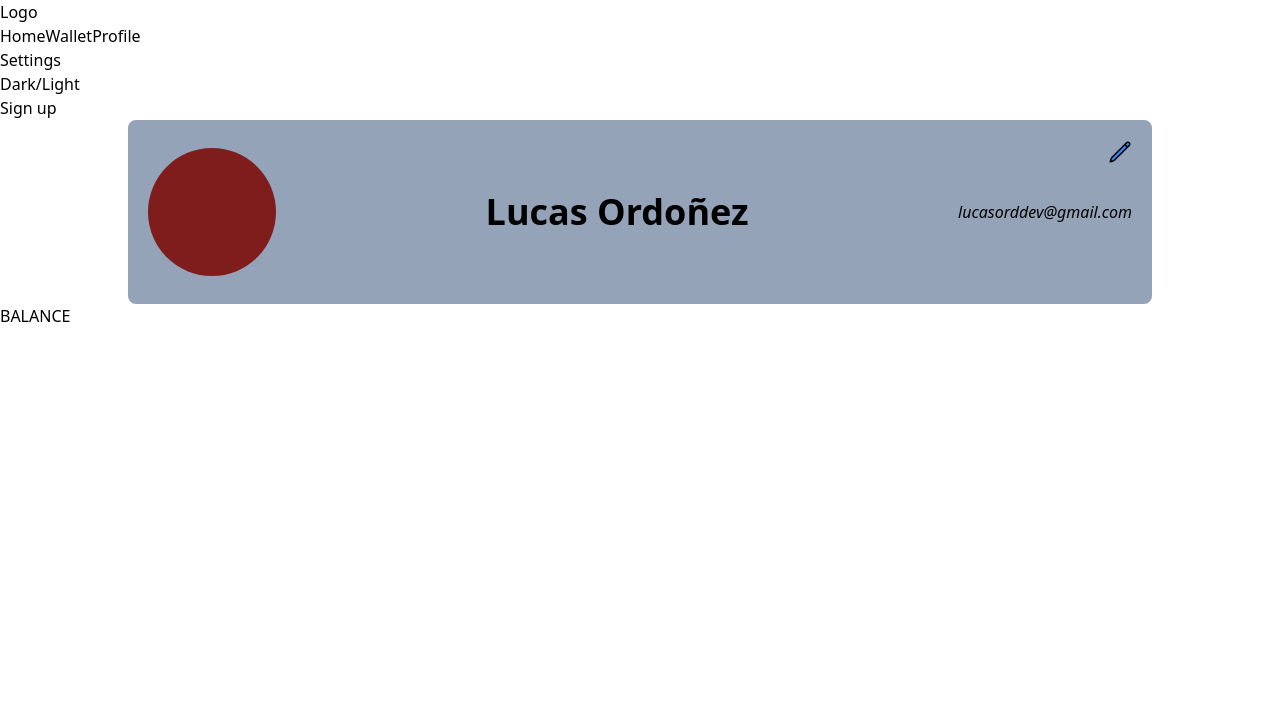
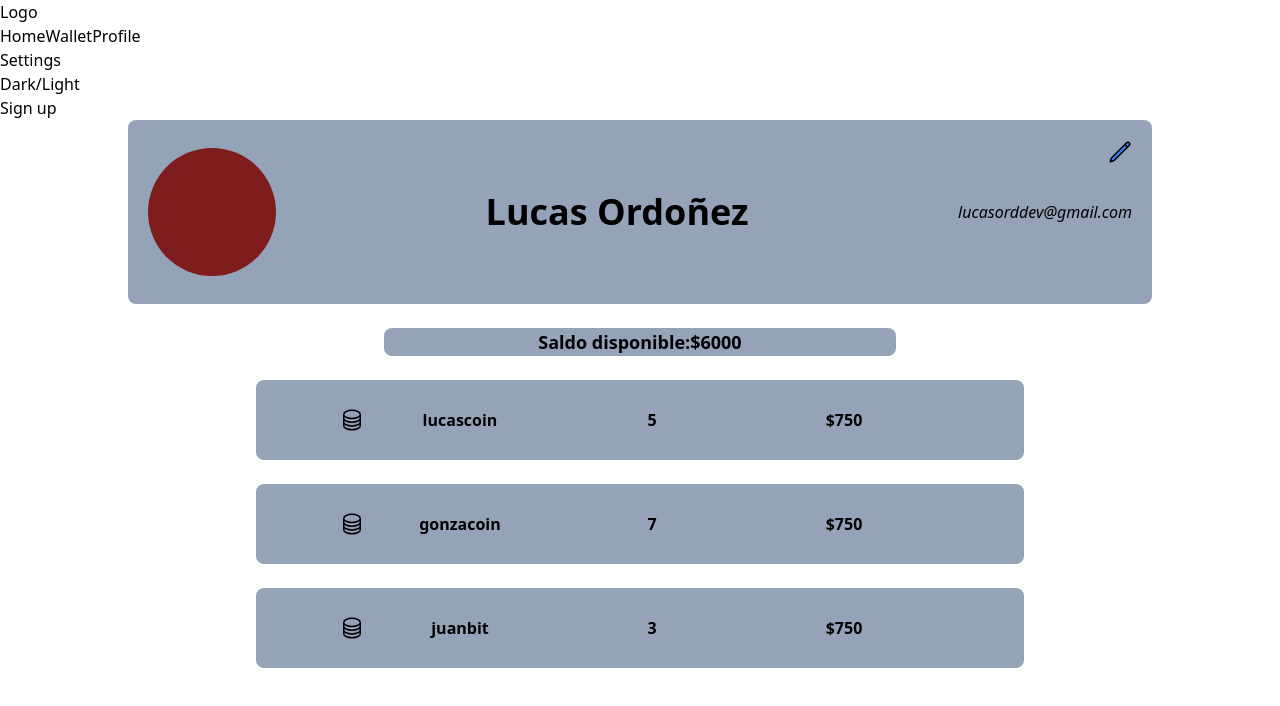
Before and after one commit to lautaroRocha/devCoin-front, a React (Vite) app: page /user in a window 1280 px wide. Shown: the top 706 px of the page. Built offline with nearby package versions, Linux system fonts and the light colour scheme.

Commit message:
basic styling in balance

```diff
--- a/src/components/Balance/Balance.jsx
+++ b/src/components/Balance/Balance.jsx
@@ -1,9 +1,31 @@
 import React from 'react';
 
-const Balance = () => {
+const Balance = ({user}) => {
+
+    // esto obviamente después lo sacaríamos del usuario que recibe el componente
+    const USER_COINS = [{token: "lucascoin", quantity:"5"}, {token: "gonzacoin", quantity:"7"}, {token: "juanbit", quantity:"3"}]
+
     return (
         <div>
-            BALANCE
+           <div className='flex  bg-slate-400 justify-center rounded-lg items-center mx-auto my-6 w-2/5 text-lg font-semibold'>
+            <h3>Saldo disponible:</h3>
+            <span>$6000</span>
+           </div>
+           <div className='flex flex-col gap-6 mb-28'>
+           {USER_COINS.map( (coin, idx)=> {
+            return(
+             <div key={idx} className="flex  bg-slate-400 justify-center rounded-lg items-center mx-auto py-7 w-3/5 font-bold text-center">
+                <svg xmlns="http://www.w3.org/2000/svg" fill="none" viewBox="0 0 24 24" strokeWidth={1.5} stroke="currentColor" className="w-6 h-6 w-1/4 ">
+  <path strokeLinecap="round" strokeLinejoin="round" d="M20.25 6.375c0 2.278-3.694 4.125-8.25 4.125S3.75 8.653 3.75 6.375m16.5 0c0-2.278-3.694-4.125-8.25-4.125S3.75 4.097 3.75 6.375m16.5 0v11.25c0 2.278-3.694 4.125-8.25 4.125s-8.25-1.847-8.25-4.125V6.375m16.5 0v3.75m-16.5-3.75v3.75m16.5 0v3.75C20.25 16.153 16.556 18 12 18s-8.25-1.847-8.25-4.125v-3.75m16.5 0c0 2.278-3.694 4.125-8.25 4.125s-8.25-1.847-8.25-4.125" />
+</svg>
+                <span className='w-1/4'>{coin.token}</span>
+                <span className='w-1/4'>{coin.quantity}</span>
+                {/* acá se calcularía el valor en pesos/dolares  */}
+                <span className='w-1/4'>$750</span>
+             </div>
+            )
+           })}
+           </div>
         </div>
     );
 }
```
